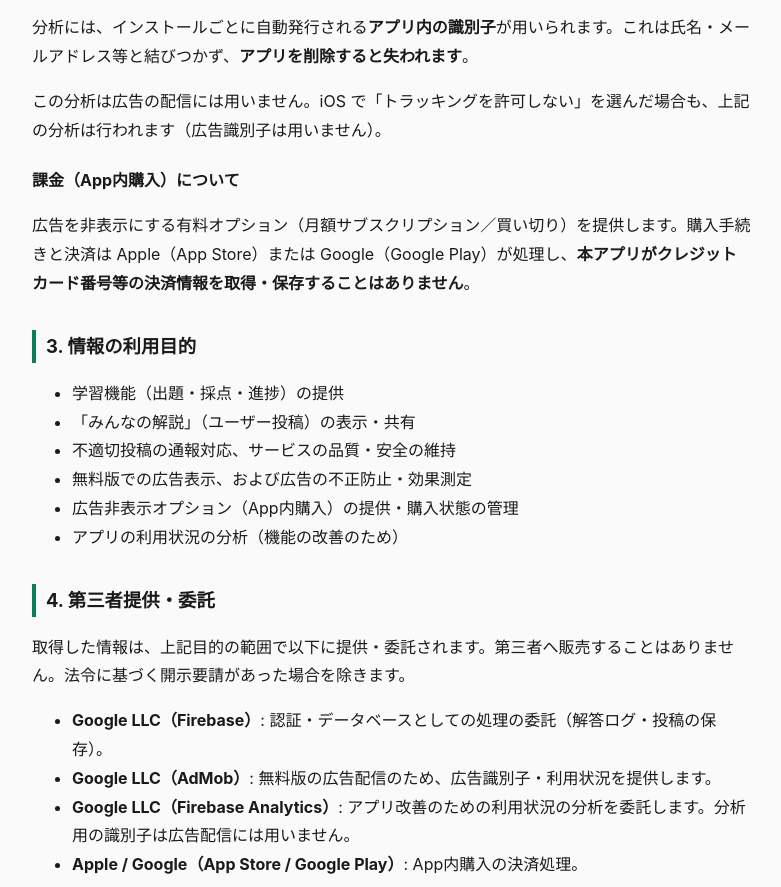
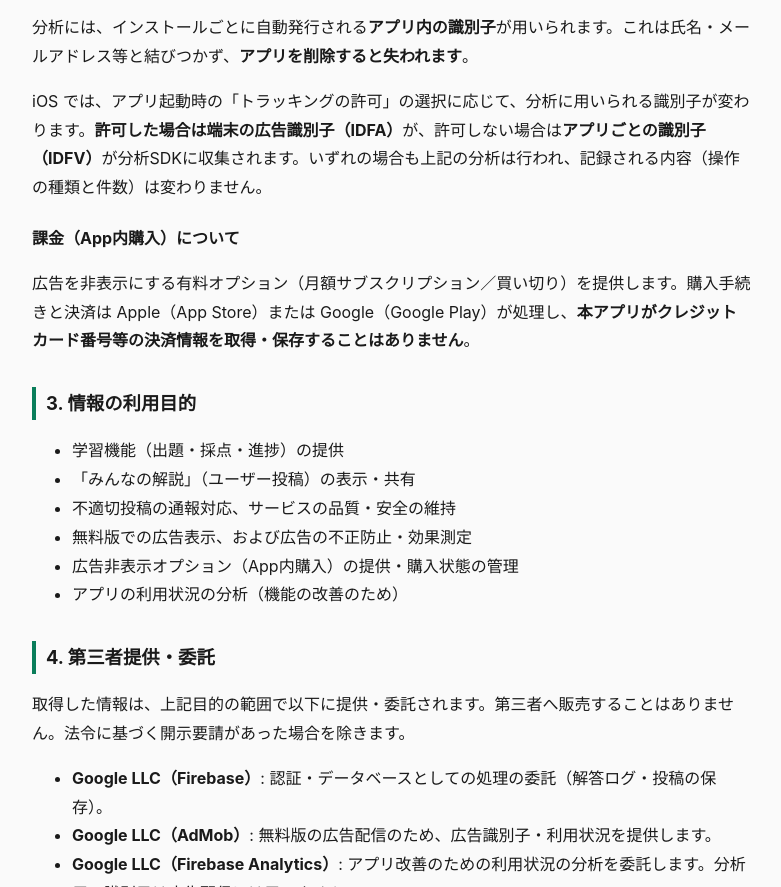
Before and after one commit to DrHac-GH/kokushi-drill-legal, a plain HTML site: page privacy.html in a window 1280 px wide. Shown: the part 1856-2743 px from the top of the page, without its empty margins (248-1029 px from the left). Drawn offline with Linux system fonts and the light colour scheme.

Commit message:
プライバシーポリシー: 分析に用いる識別子の記述を訂正（IDFA/IDFV）
🔴 当初の雛形が誤っていた。「この分析は広告の配信には用いません…（広告識別子は
用いません）」は事実と違う。**Firebase Analytics は iOS で IDFA を収集する**
（ATT許可時。不許可なら IDFV）。
出典: https://support.google.com/firebase/answer/6318039
AdMob を積む限り AdSupport は外せず、この構成では回避できない。

A-2 の最終段落を、ATT の選択で識別子が変わること（許可=IDFA／不許可=IDFV）と、
どちらでも分析は行われ記録内容は変わらないこと、に置き換えた。

原稿（アプリ側リポジトリ）と同時に訂正した。更新日は 2026-08-10 のまま両方で一致。

```diff
--- a/privacy.html
+++ b/privacy.html
@@ -77,7 +77,7 @@
 <h3>利用状況の分析について</h3>
 <p>本アプリは、機能の改善のために Google の Firebase Analytics を利用し、アプリ内での操作（起動、演習の開始、5問ごとの区切りへの到達、広告の表示）を記録します。<strong>記録するのは操作の種類と件数だけ</strong>で、解答の内容や投稿の本文を分析目的で送ることはありません。</p>
 <p>分析には、インストールごとに自動発行される<strong>アプリ内の識別子</strong>が用いられます。これは氏名・メールアドレス等と結びつかず、<strong>アプリを削除すると失われます</strong>。</p>
-<p>この分析は広告の配信には用いません。iOS で「トラッキングを許可しない」を選んだ場合も、上記の分析は行われます（広告識別子は用いません）。</p>
+<p>iOS では、アプリ起動時の「トラッキングの許可」の選択に応じて、分析に用いられる識別子が変わります。<strong>許可した場合は端末の広告識別子（IDFA）</strong>が、許可しない場合は<strong>アプリごとの識別子（IDFV）</strong>が分析SDKに収集されます。いずれの場合も上記の分析は行われ、記録される内容（操作の種類と件数）は変わりません。</p>
 
 <h3>課金（App内購入）について</h3>
 <p>広告を非表示にする有料オプション（月額サブスクリプション／買い切り）を提供します。購入手続きと決済は Apple（App Store）または Google（Google Play）が処理し、<strong>本アプリがクレジットカード番号等の決済情報を取得・保存することはありません</strong>。</p>
```
